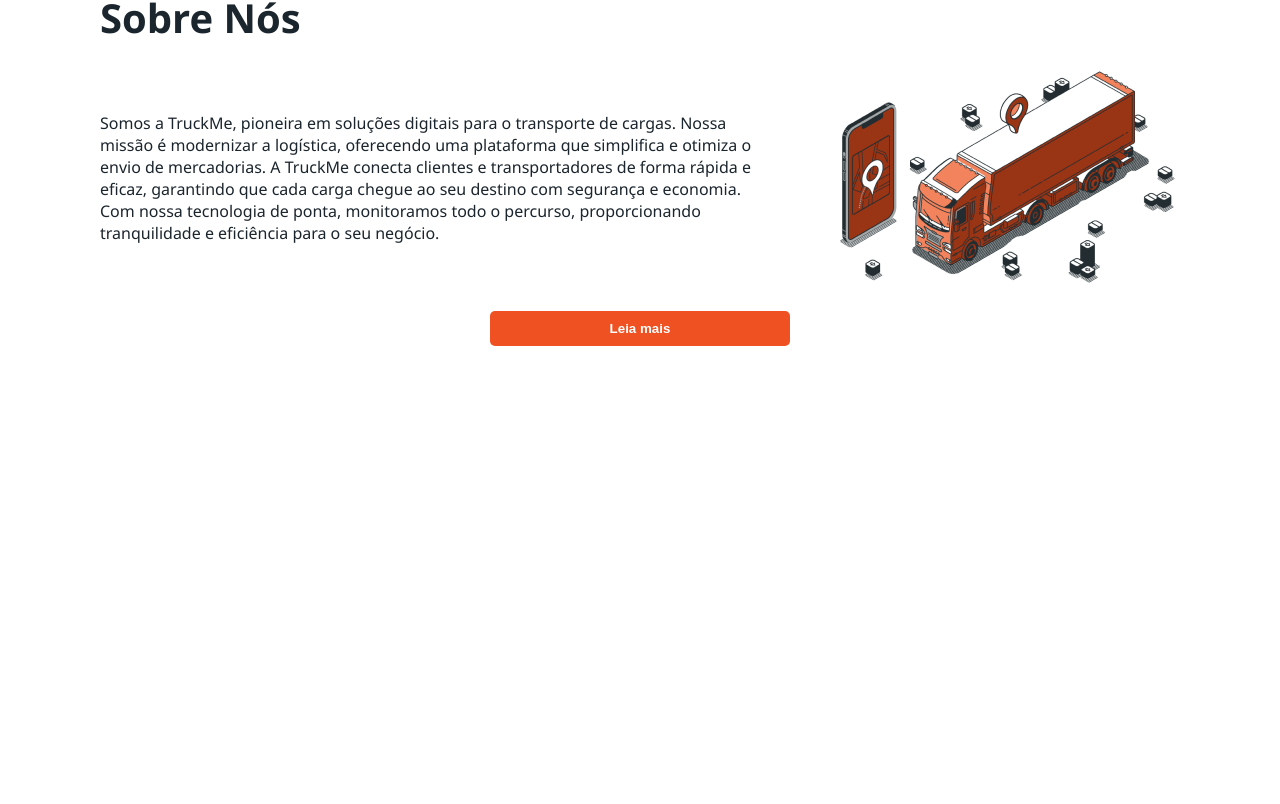
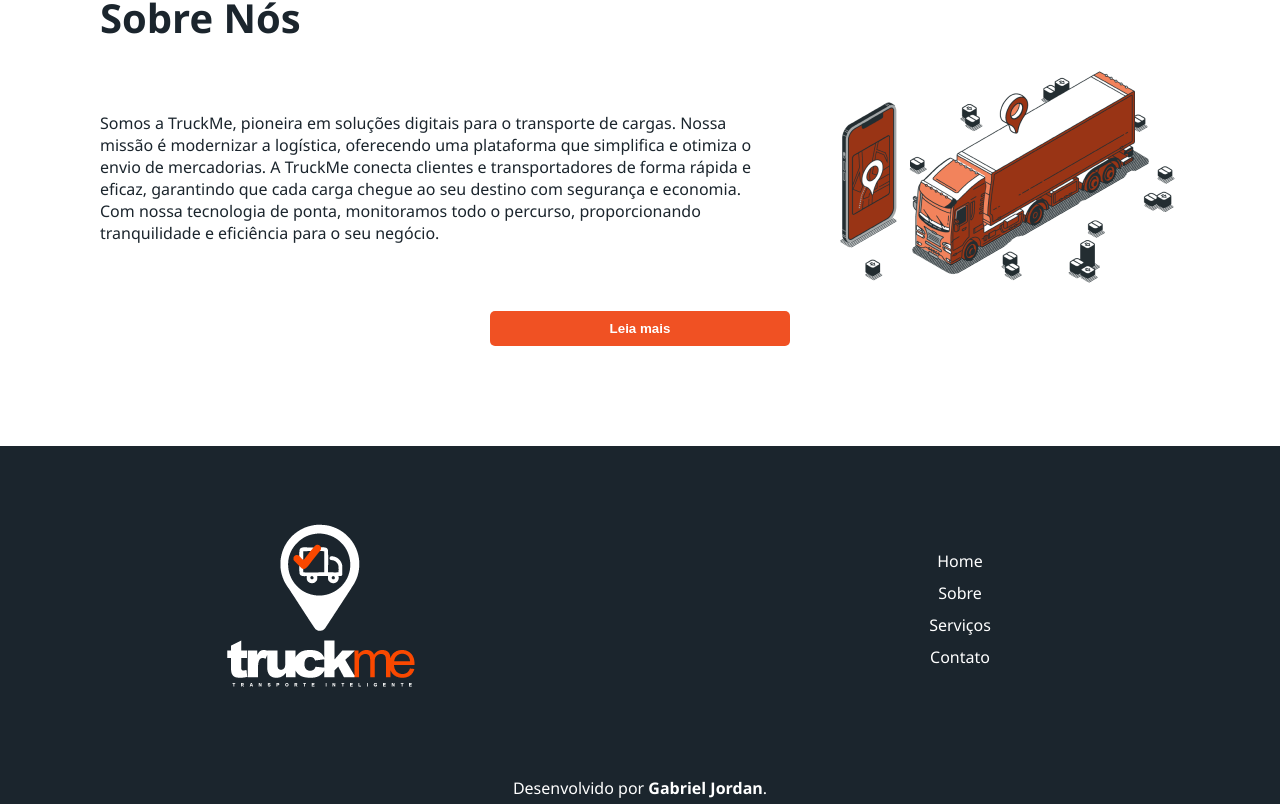
Before and after one commit to jordan-cod/teste-frontend-truckme, a Vue app in the folder truckmeVuejs/: page / in a window 1280 px wide. Shown: the part 850-1654 px from the top of the page. Before the commit the page ends 1296 px from the top, so only its background shows below. Built offline with nearby package versions, Linux system fonts and the light colour scheme.

Commit message:
Utiizar componente footer no layout

```diff
--- a/truckmeVuejs/src/App.vue
+++ b/truckmeVuejs/src/App.vue
@@ -1,12 +1,14 @@
 <script setup lang="ts">
 import { RouterView } from 'vue-router';
 import HeaderComponent from '@/components/HeaderComponent.vue';
+import FooterComponent from '@/components/FooterComponent.vue';
 </script>
 
 <template>
   <div>
     <HeaderComponent />
     <RouterView />
+    <FooterComponent/>
   </div>
 </template>
 
```
